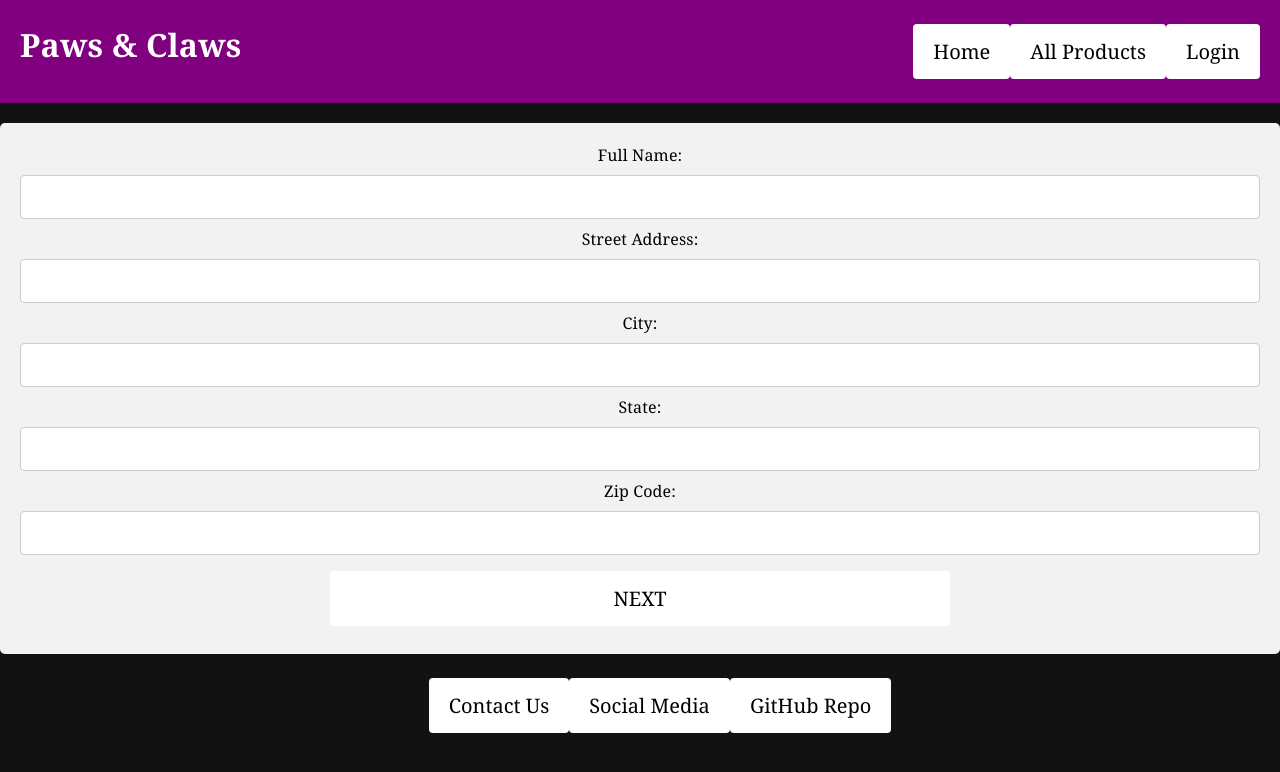
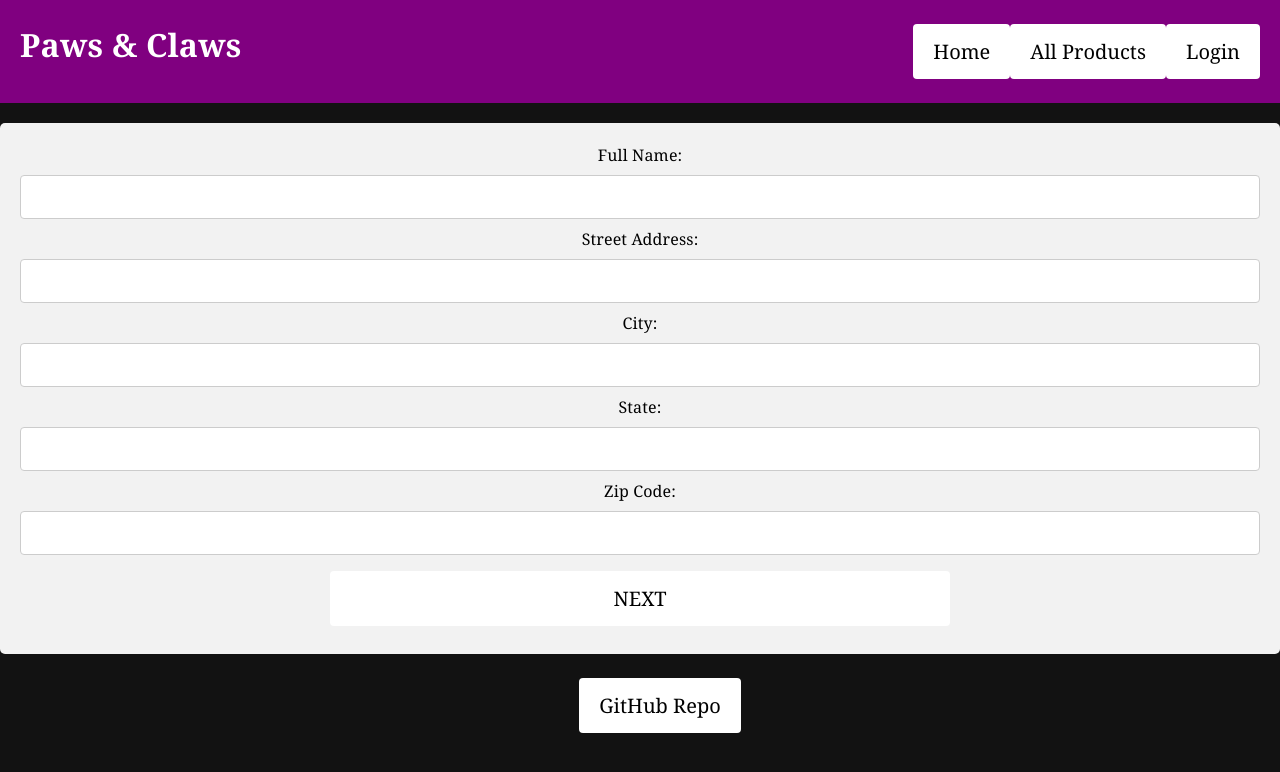
Before and after one commit to Fullslackers-Team/grace-shopper, a React (Vite) app in the folder client/: page /checkout in a window 1280 px wide. Shown: the top 772 px of the page. Built offline with nearby package versions, Linux system fonts and the light colour scheme; no server answers.

Commit message:
removed social media/contact buttons/

```diff
--- a/client/src/components/Footer/Footer.jsx
+++ b/client/src/components/Footer/Footer.jsx
@@ -5,12 +5,12 @@ export default function Footer() {
 	return (
 		<div className="footer">
 			<ul className="footlinks">
-				<Link to="/">
+				{/* <Link to="/">
 					<button className="link">Contact Us</button>
 				</Link>
 				<Link to="/">
 					<button className="link">Social Media</button>
-				</Link>
+				</Link> */}
 				<Link to="https://github.com/Fullslackers-Team/grace-shopper">
 					<button className="link">GitHub Repo</button>
 				</Link>
```
